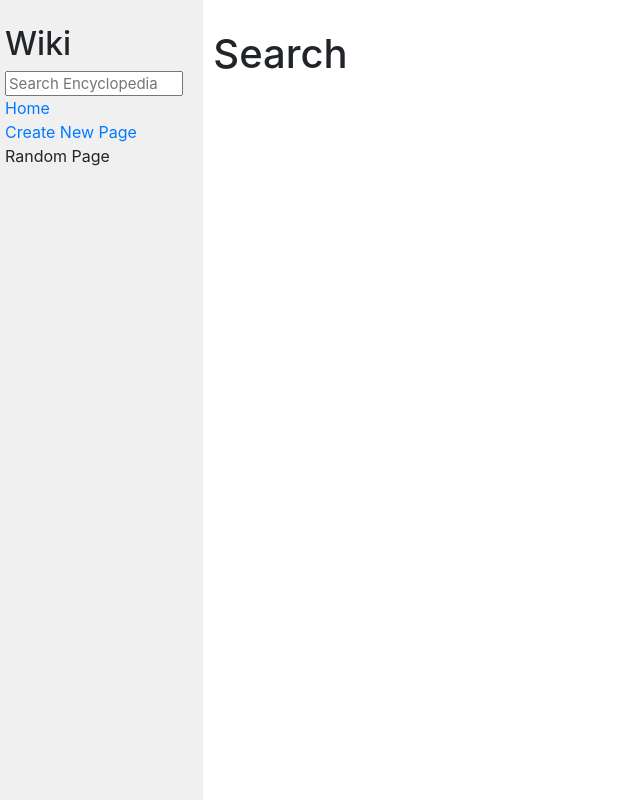
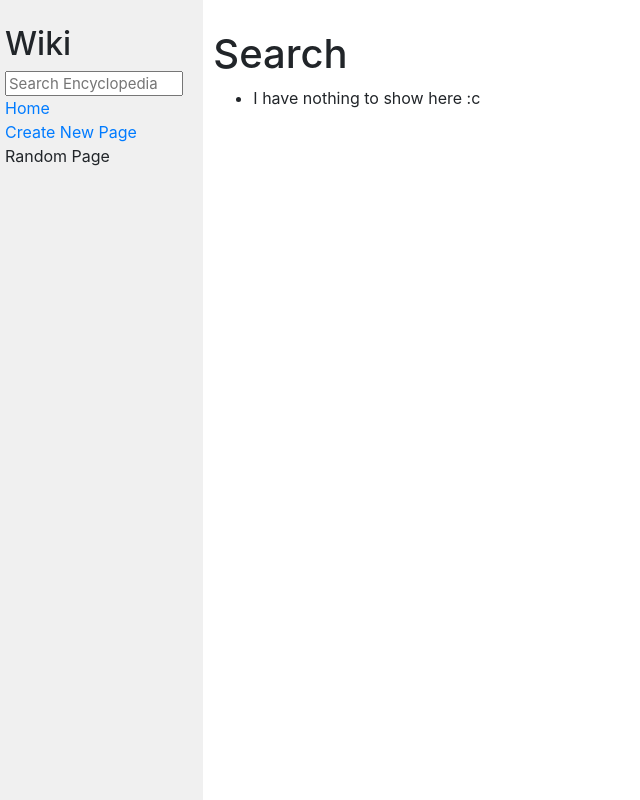
Before and after one commit to wilczu/CS50, a Django app: template project 1/encyclopedia/templates/encyclopedia/search.html in a window 1280 px wide. Shown: the whole page, without its empty margins (0-640 px from the left). Run offline with Django 3.2, Linux system fonts and the light colour scheme; the template is opened without the code that fills it, so the values that code supplies are empty; some libraries are stand-ins or nearby versions.

Commit message:
Add message to loop of search page when not executing.

```diff
--- a/project 1/encyclopedia/templates/encyclopedia/search.html
+++ b/project 1/encyclopedia/templates/encyclopedia/search.html
@@ -10,6 +10,8 @@
     <ul>
         {% for result in results %}
             <li><a href="wiki/{{ result }}">{{ result }}</a></li>
+            {% empty %}
+            <li>I have nothing to show here :c</li>
         {% endfor %}
     </ul>
 
```
